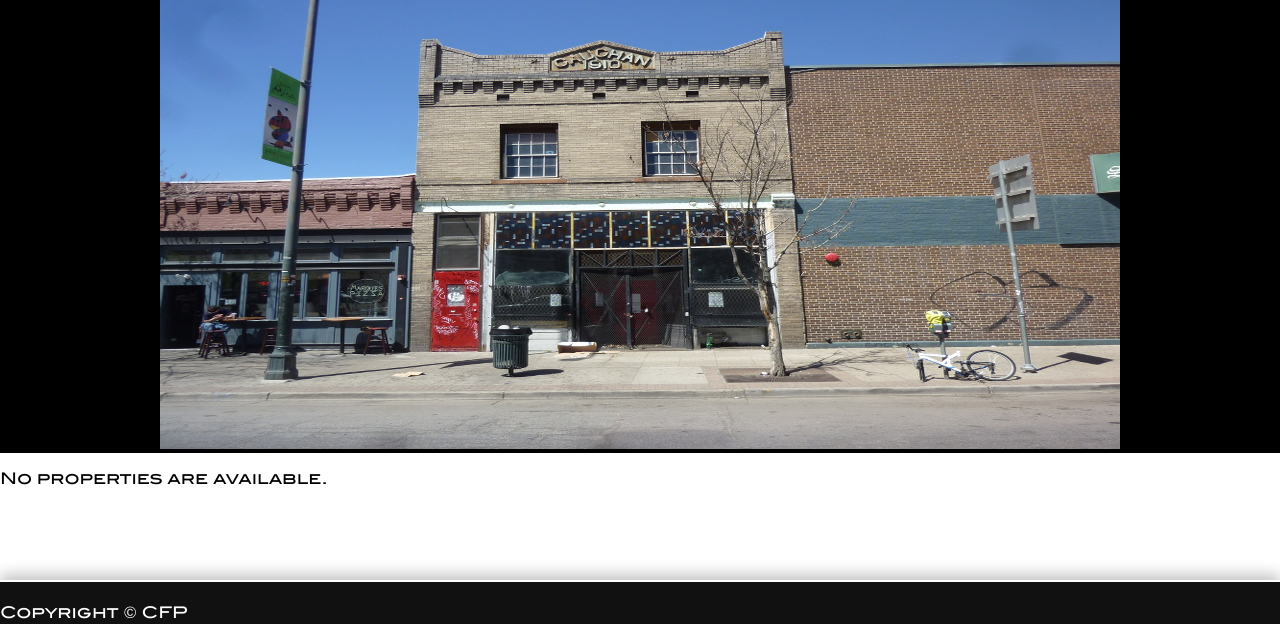
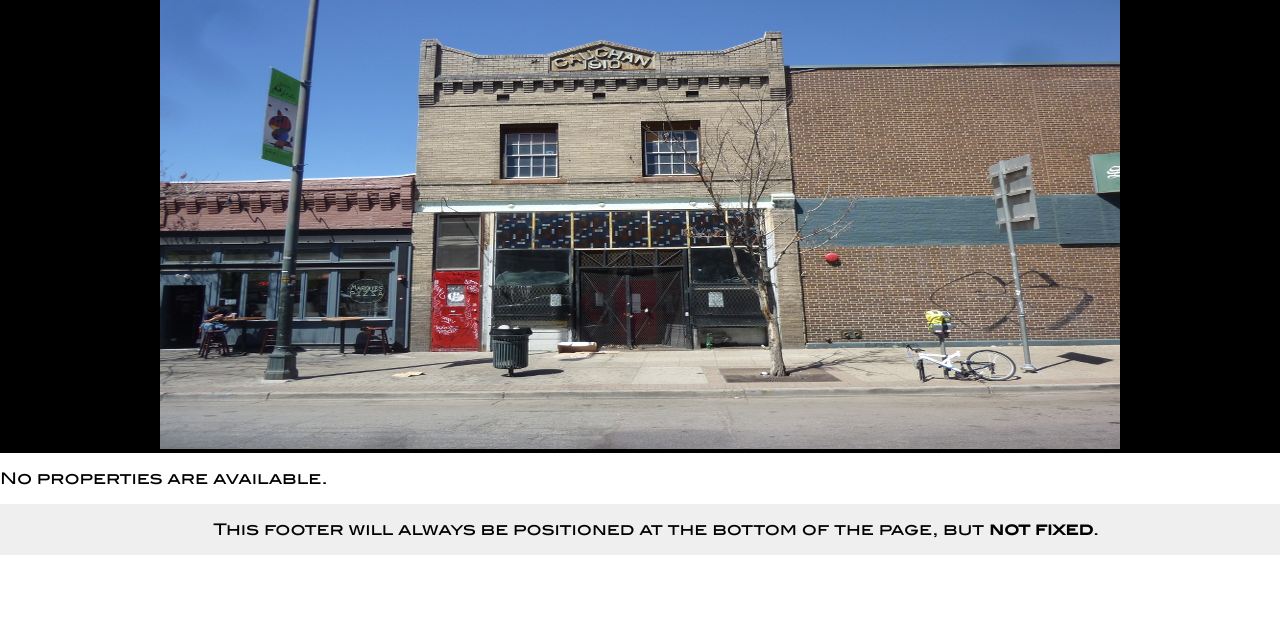
Before and after one commit to benjafishman/CombinedFishmanProperties, a Django app: template properties/templates/properties/home.html in a window 1280 px wide. Shown: the part 176-800 px from the top of the page. Run offline with Django 3.2, Linux system fonts and the light colour scheme; the template is opened without the code that fills it, so the values that code supplies are empty; some libraries are stand-ins or nearby versions.

Commit message:
- made footer stay on bottom of page (not fixed)

```diff
--- a/properties/static/cfp.css
+++ b/properties/static/cfp.css
@@ -36,6 +36,7 @@ body {
     background-size: cover;
 
 }
+
 .banner-container h1 {
     text-align: center;
     z-index: 2;
@@ -53,6 +54,7 @@ body {
     border-top: 4px solid #000;
     border-bottom: 4px solid #000;
 }
+
 .navbar a {
     color: inherit;
     padding: 10px;
@@ -81,14 +83,14 @@ body {
 }
 
 @media screen and (max-width: 736px) {
-     .banner-container h1 {
+    .banner-container h1 {
         margin-top: 2%;
         font-size: 20px;
     }
 }
 
 @media screen and (max-width: 480px) {
-     .banner-container h1 {
+    .banner-container h1 {
         margin-top: 2%;
         font-size: 15px;
     }
@@ -105,36 +107,33 @@ nav #mobile-nav-bar #mobile-text {
 
 }
 
+nav #mobile-nav-bar > select {
+    width: 200px;
+    height: 30px;
+    font-family: 'BlairMdiTC', 'BlairMdiTC', 'Geneva', serif;
+
+}
+
 @media (max-width: 960px) {
 
     .navbar a {
-        display:none;
+        display: none;
     }
 
     nav #mobile-nav-bar {
-           display: block;
+        display: block;
     }
 
 }
 
 .footer {
-    position: fixed;
-    bottom: 0px;
+     position: relative;
+    right: 0;
+    bottom: 0;
+    left: 0;
+    padding: 1rem;
+    background-color: #efefef;
+    text-align: center;
+    display: inline-block;
     width: 100%;
-    overflow: visible;
-    z-index: 99;
-    padding-top: 5px;
-    padding-bottom: 3px;
-    color: #ffffff;
-    background: #111 none repeat scroll 0% 0%;
-    border-top: solid white 2px;
-    -webkit-box-shadow: 0px -5px 15px 0px #bfbfbf;
-    height: 34px;
 }
-
-    nav #mobile-nav-bar > select {
-        width:200px;
-        height: 30px;
-        font-family: 'BlairMdiTC', 'BlairMdiTC', 'Geneva', serif;
-
-    }
--- a/properties/templates/properties/base.html
+++ b/properties/templates/properties/base.html
@@ -26,7 +26,9 @@
             <a href="#">Properties</a>
             <a href="{% url 'properties:about' %}">About</a>
         </div>
-        <div id="mobile-nav-bar"><div id="mobile-text">cfp</div></div>
+        <div id="mobile-nav-bar">
+            <div id="mobile-text">cfp</div>
+        </div>
         <!--
         <select>
             <option value="{% url 'properties:index' %}">Home</option>
@@ -40,7 +42,7 @@
 <div class="container">
     {% block content %}
         {% if title %}
-            <title>CFP |  {{ title }}</title>
+            <title>CFP | {{ title }}</title>
         {% else %}
             <h1>no title</h1>
             <title>CFP BOSS</title>
@@ -49,11 +51,10 @@
 </div>
 
 <!-- FOOTER -->
-<footer class="footer">
-    <div class="container">
-        <p class="text-muted">Copyright &copy; CFP </p>
+<div class="footer">
+    This footer will always be positioned at the bottom of the page, but
+    <strong>not fixed</strong>.
 </div>
-</footer>
 
 <script src="https://ajax.googleapis.com/ajax/libs/jquery/1.11.2/jquery.min.js"></script>
 <script src="{% static 'bootstrap/js/bootstrap.min.js' %}"></script>
@@ -62,19 +63,19 @@
 
     $("<option />", {
         "selected": "selected",
-        "value"   : "",
-        "text"    : "Go to..."
+        "value": "",
+        "text": "Go to..."
     }).appendTo("nav select");
 
-    $("nav a").each(function() {
+    $("nav a").each(function () {
         var el = $(this);
         $("<option />", {
-        "value"   : el.attr("href"),
-         "text"    : el.text()
+            "value": el.attr("href"),
+            "text": el.text()
         }).appendTo("nav select");
     });
 
-    $("nav select").change(function() {
+    $("nav select").change(function () {
         window.location = $(this).find("option:selected").val();
     });
 </script>
```
Lines whose indentation alone changed are shown as unchanged.
